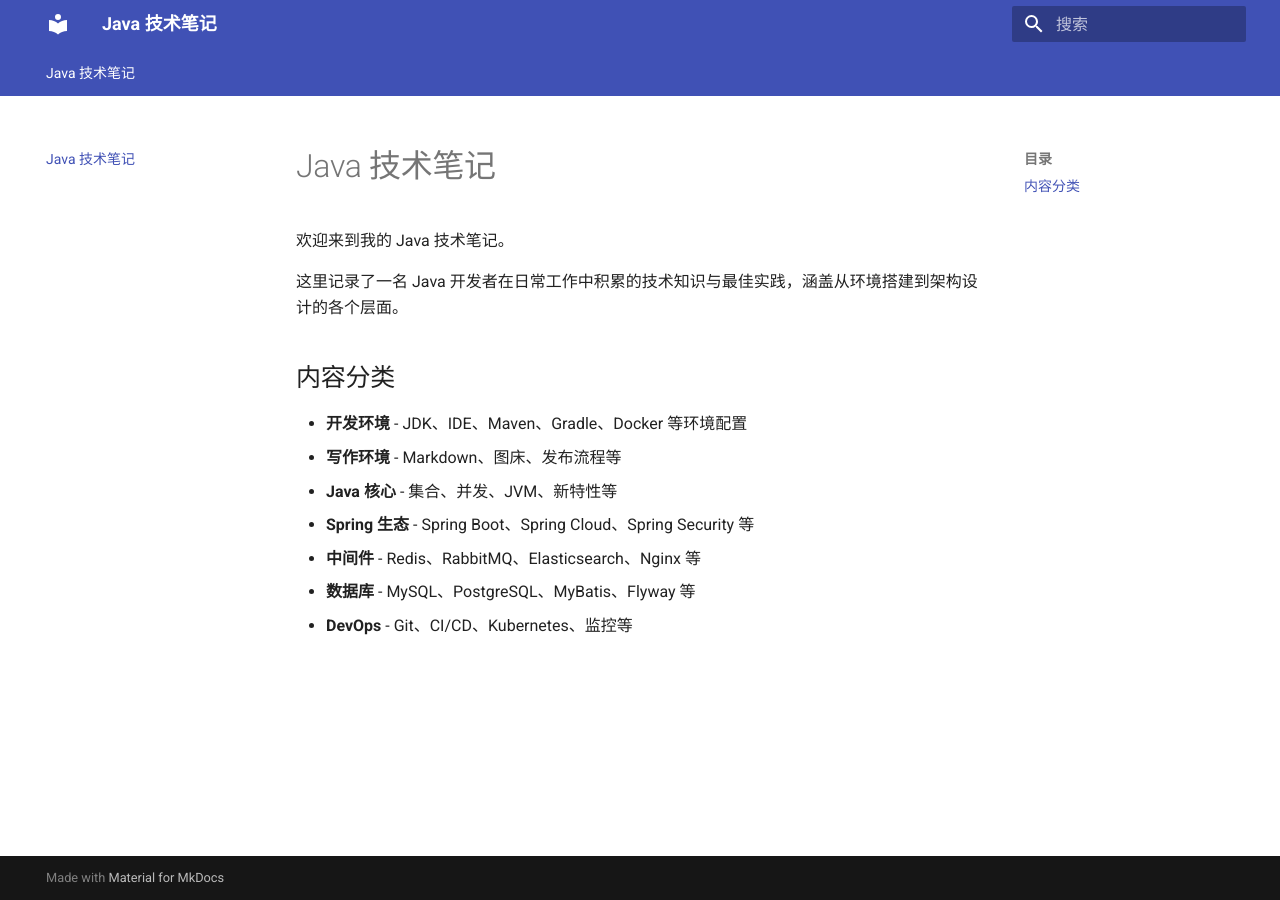
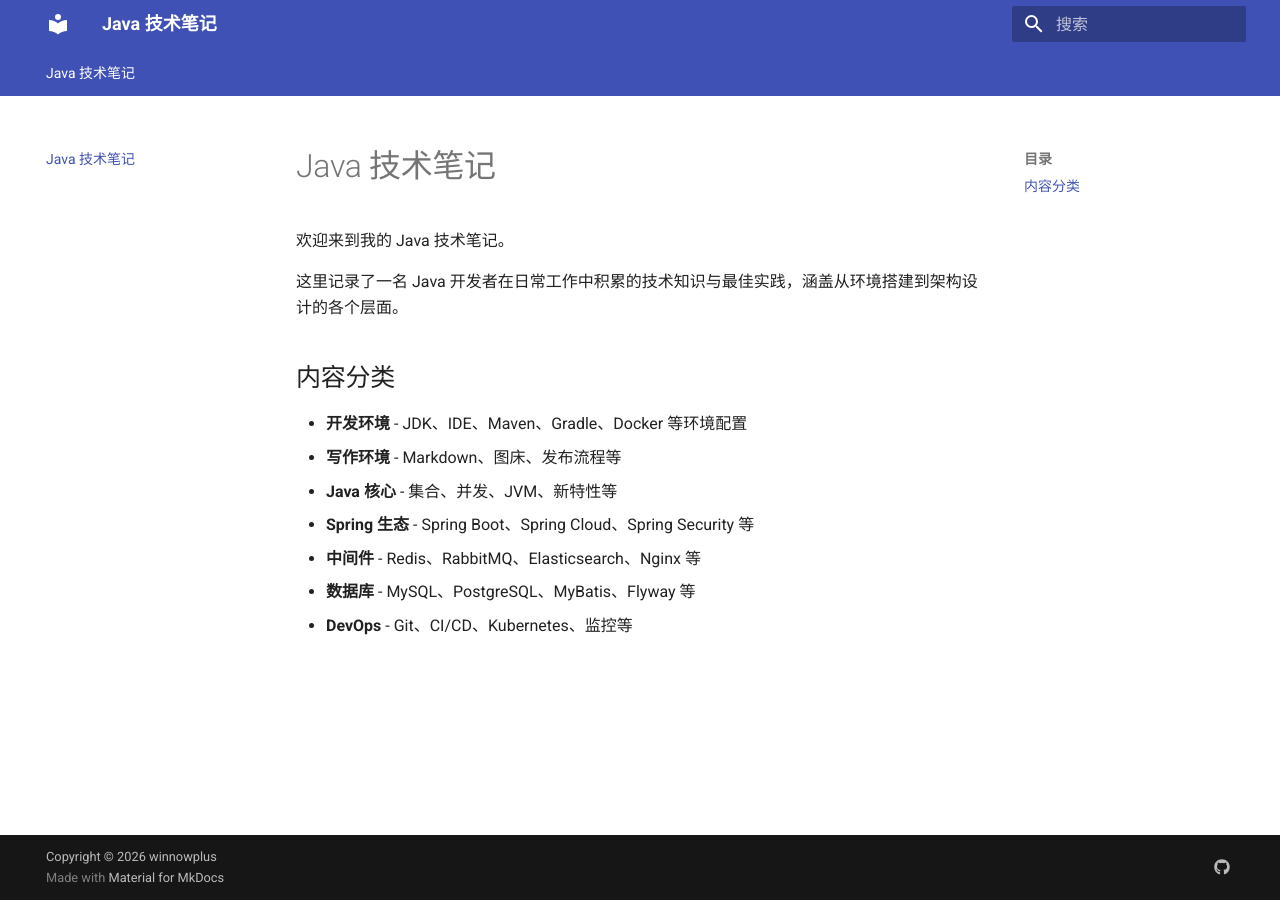
Before and after one commit to winnowplus/java-tech-notes, an MkDocs documentation site: the page built from docs/index.md, in a window 1280 px wide. Built offline with MkDocs 1.6.1 and Material for MkDocs 9.7.7, drawn with Linux system fonts in a browser that asks for light colours.

Commit message:
update markdown_extensions

```diff
--- a/mkdocs.yml
+++ b/mkdocs.yml
@@ -6,6 +6,7 @@
 site_name: Java 技术笔记                                 # 站点名称，显示在浏览器标签和导航栏
 site_description: 持续沉淀 Java 生态的技术知识与最佳实践   # 站点描述，用于 SEO
 site_url: https://winnowplus.github.io/java-tech-notes  # 部署后的站点 URL，用于生成 sitemap 等
+site_author: winnowplus
 
 # ---------- 主题配置 ----------
 theme:
@@ -27,11 +28,26 @@
 
 # ---------- Markdown 扩展配置 ----------
 markdown_extensions:
-  - admonition                             # 支持提示框（Note、Warning 等）
+  - toc:                                   # 自动生成页面目录
+      permalink: "#"                      # 标题旁显示锚点链接
+#     toc_depth: 2-4                       # 只显示 H2 到 H4 的标题
+# 以下扩展也有子选项，但目前我们选择默认配置🔗
   - pymdownx.highlight                     # 代码语法高亮
   - pymdownx.superfences                   # 支持嵌套代码块和更多代码特性
-  - pymdownx.tabbed                        # 支持选项卡
-  - pymdownx.details                       # 支持折叠块
   - pymdownx.inlinehilite                  # 支持行内代码高亮
-  - toc:
-      permalink: true                      # 标题旁显示锚点链接
+  - pymdownx.smartsymbols                  # 智能符号
+  - pymdownx.betterem                      # 增强加粗和斜体
+
+# 以下扩展需要非原生语法才能生效
+# - admonition                             # 支持提示框（Note、Warning 等）
+# - pymdownx.tabbed                        # 支持选项卡
+# - pymdownx.details                       # 支持折叠块
+
+# ---------- 版权与社交 ----------
+copyright: Copyright &copy; 2026 winnowplus
+
+extra:
+  social:
+    - icon: fontawesome/brands/github
+      link: https://github.com/winnowplus
+      name: GitHub
```
